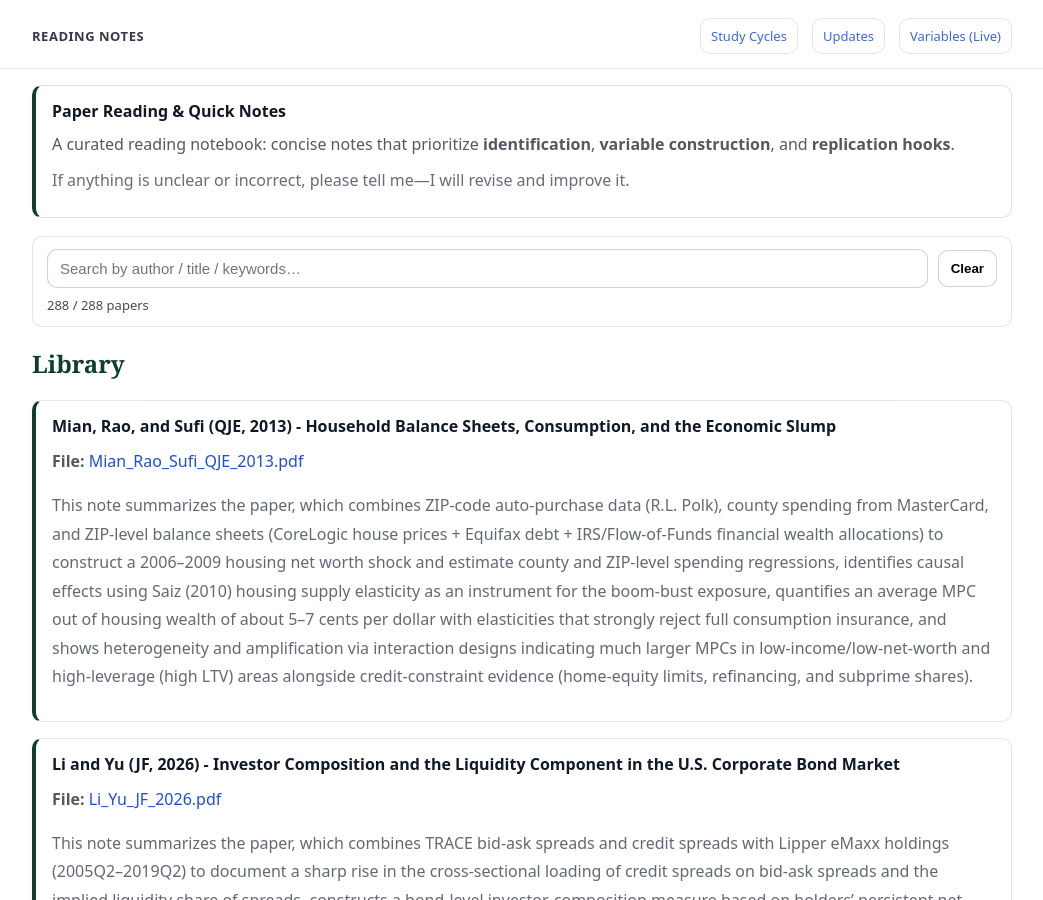
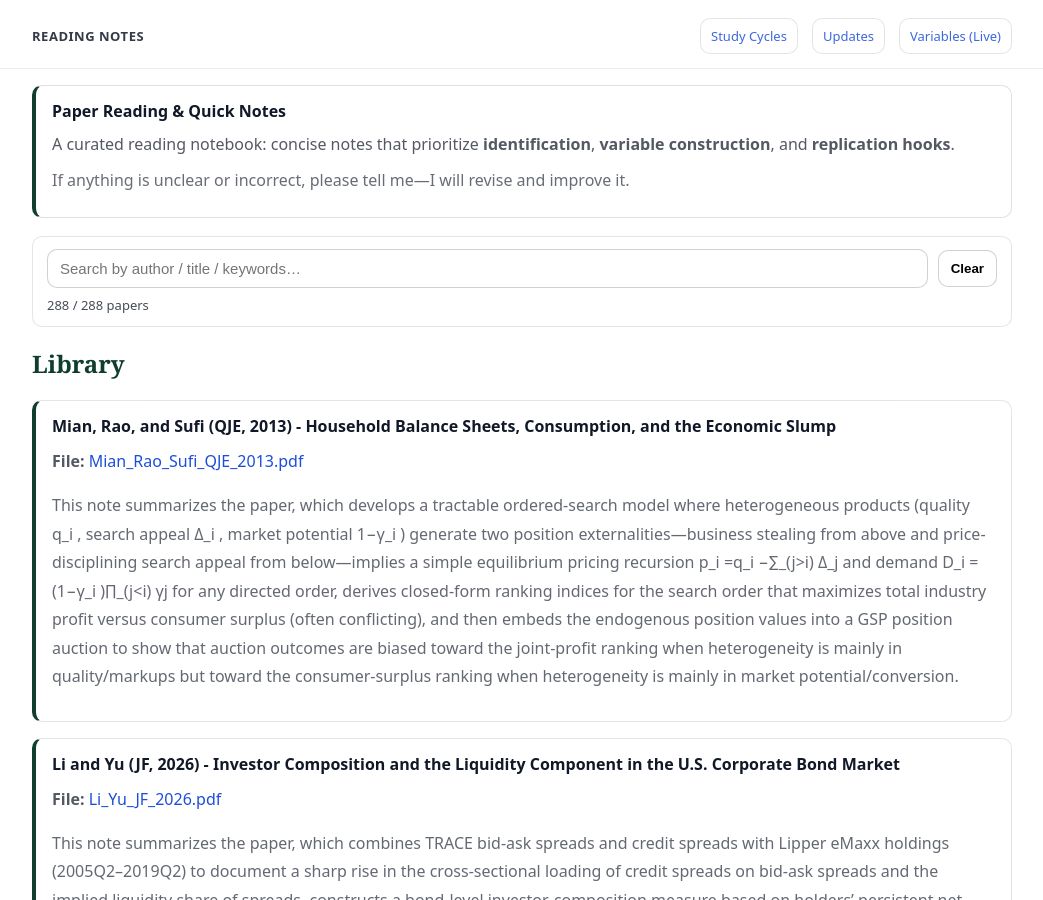
Before and after one commit to yaxinzn/study-archive, a Jekyll site: the page built from reading/index.md, in a window 1280 px wide and 900 px high. Shown: the whole window, without its empty margins (118-1161 px from the left). Built offline with Jekyll 4.4.1, drawn with Linux system fonts in a browser that asks for light colours.

Commit message:
Reading: add/update Mian_Rao_Sufi_QJE_2013.pdf

```diff
--- a/_data/reading.yml
+++ b/_data/reading.yml
@@ -1,6 +1,6 @@
 - title: "Mian, Rao, and Sufi (QJE, 2013) - Household Balance Sheets, Consumption, and the Economic Slump"
   file: "Mian_Rao_Sufi_QJE_2013.pdf"
-  desc: "This note summarizes the paper, which combines ZIP-code auto-purchase data (R.L. Polk), county spending from MasterCard, and ZIP-level balance sheets (CoreLogic house prices + Equifax debt + IRS/Flow-of-Funds financial wealth allocations) to construct a 2006–2009 housing net worth shock and estimate county and ZIP-level spending regressions, identifies causal effects using Saiz (2010) housing supply elasticity as an instrument for the boom-bust exposure, quantifies an average MPC out of housing wealth of about 5–7 cents per dollar with elasticities that strongly reject full consumption insurance, and shows heterogeneity and amplification via interaction designs indicating much larger MPCs in low-income/low-net-worth and high-leverage (high LTV) areas alongside credit-constraint evidence (home-equity limits, refinancing, and subprime shares)."
+  desc: "This note summarizes the paper, which develops a tractable ordered-search model where heterogeneous products (quality q_i , search appeal Δ_i , market potential 1−γ_i ) generate two position externalities—business stealing from above and price-disciplining search appeal from below—implies a simple equilibrium pricing recursion p_i =q_i −∑_(j>i) Δ_j and demand D_i =(1−γ_i )∏_(j<i) γj for any directed order, derives closed-form ranking indices for the search order that maximizes total industry profit versus consumer surplus (often conflicting), and then embeds the endogenous position values into a GSP position auction to show that auction outcomes are biased toward the joint-profit ranking when heterogeneity is mainly in quality/markups but toward the consumer-surplus ranking when heterogeneity is mainly in market potential/conversion."
 
 - title: "Li and Yu (JF, 2026) - Investor Composition and the Liquidity Component in the U.S. Corporate Bond Market"
   file: "Li_Yu_JF_2026.pdf"
```
